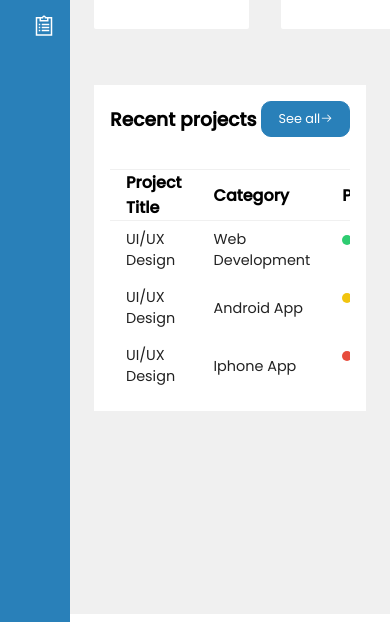
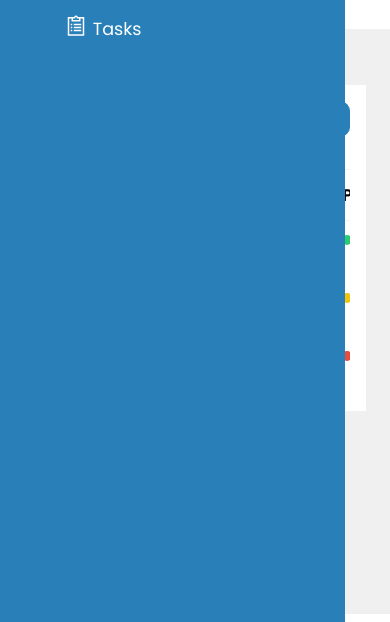
Before and after one commit to mmal73/basic-dashboard, a plain HTML site: page index.html in a window 390 px wide. Shown: the part 222-844 px from the top of the page. Drawn offline with nearby package versions, Linux system fonts and the light colour scheme.

Commit message:
fix: media querie toggle menu and hover actions

```diff
--- a/css/style.css
+++ b/css/style.css
@@ -296,5 +296,21 @@ tr td:last-child{
         width: calc( 100% - 70px );
         left: 70px;
     }
+    .sidebar:hover{
+        width: 345px;
+        z-index: 11;
+    }
+    .sidebar:hover .sidebar-brand,
+    .sidebar:hover li{
+        padding-left: 2rem;
+        text-align: left;
+    }
+    .sidebar:hover li a{
+        padding-left: 1rem;
+    }
+    .sidebar:hover .sidebar-brand h2 span:last-child,
+    .sidebar:hover li a span:last-child{
+        display: inline;
+    }
     /* End Menu sidebar */
 }
```
